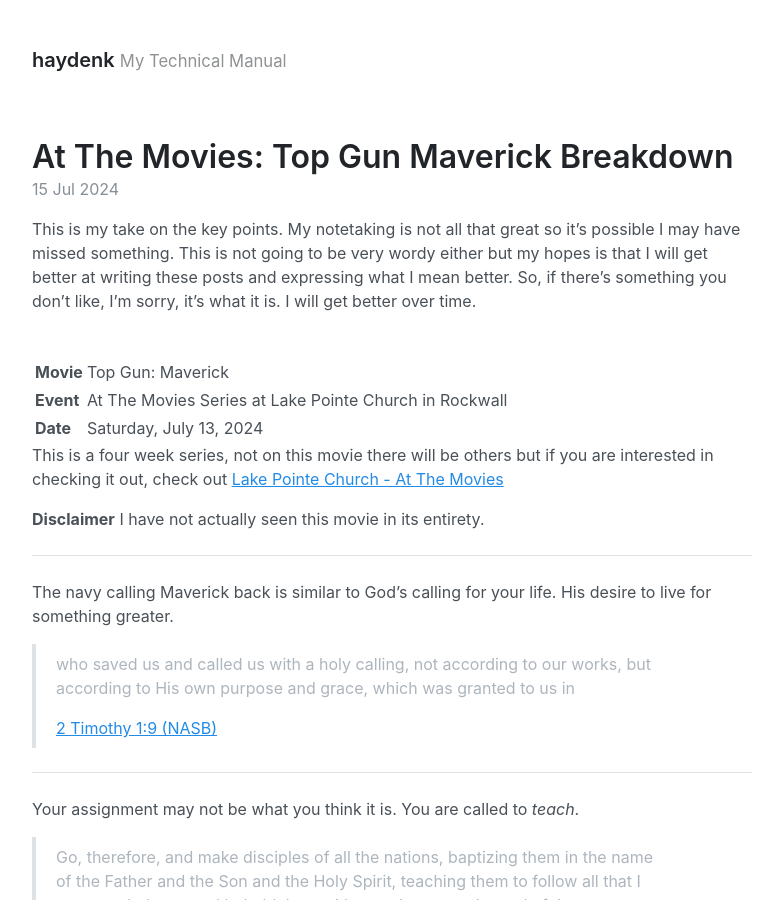
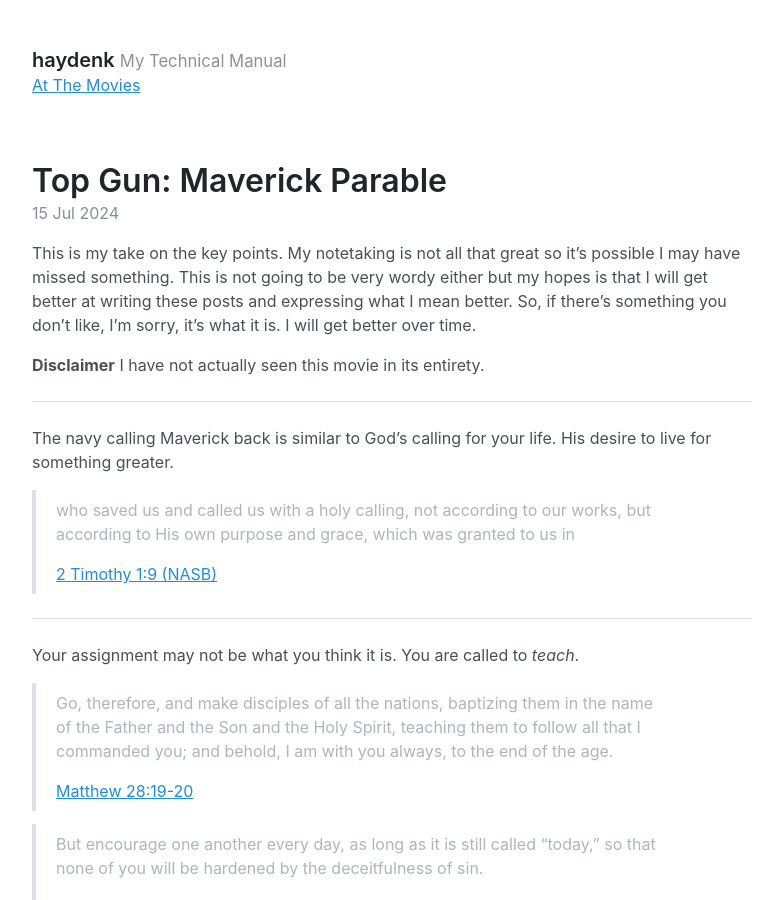
Before and after one commit to haydenk/haydenk.github.io, a Jekyll site: the page built from _posts/2024-07-15-at-the-movies-top-gun.md, in a window 1280 px wide and 900 px high. Shown: the whole window, without its empty margins (248-1031 px from the left). Built offline with Jekyll 4.4.1, drawn with Linux system fonts in a browser that asks for light colours.

Commit message:
create list page for atm and add to quicklinks

```diff
--- a/_includes/header.html
+++ b/_includes/header.html
@@ -3,4 +3,5 @@
         <a href="{{ site.baseurl }}/" title="Home">{{ site.title }}</a>
         <small>{{ site.tagline }}</small>
     </h3>
+    <a href="/at-the-movies">At The Movies</a>
 </header>
--- a/_posts/2024-07-15-at-the-movies-top-gun.md
+++ b/_posts/2024-07-15-at-the-movies-top-gun.md
@@ -1,23 +1,14 @@
 ---
 layout: post
-title: "At The Movies: Top Gun Maverick Breakdown"
+title: "Top Gun: Maverick Parable"
 date: 2024-07-15 11:23 -0500
-tags: atm atthemovies topgun maverick lakepointe
+tags: atm atthemovies topgun maverick lakepointe parables
 ---
 
 This is my take on the key points. My notetaking is not all that great so it's possible I may have missed something. This is not going to be
 very wordy either but my hopes is that I will get better at writing these posts and expressing what I mean better. So, if there's something
 you don't like, I'm sorry, it's what it is. I will get better over time.
 <!--more-->
-
-|||
-|:---|:---|
-|**Movie**|Top Gun: Maverick|
-|**Event**|At The Movies Series at Lake Pointe Church in Rockwall|
-|**Date**|Saturday, July 13, 2024|
-
-This is a four week series, not on this movie there will be others but if you are interested in checking it out,
-check out [Lake Pointe Church - At The Movies](https://lakepointe.church/at-the-movies/){:target="_blank"}
 
 **Disclaimer** I have not actually seen this movie in its entirety.
 
--- a/quick-links.html
+++ b/quicklinks.html
@@ -101,6 +102,8 @@
 
       -->
 
+      <a class="button button-github atm" href="/at-the-movies" target="_blank" rel="noopener" role="button">My Latest Posts</a><br>
+
       <!-- Generic Website -->
       <a class="button button-default" href="https://5digitalenergy.referralrock.com/l/HAYDENKING74/" target="_blank" rel="noopener" role="button"><img class="icon" aria-hidden="true" src="/images/icons/generic-website.svg" alt="5 Digital Energy">Are you a business looking for electricity?</a><br>
 
```
Also changed, not shown: other parts of quicklinks.html (+1 -0 lines), assets/quicklinks.css (+8 -0 lines), at_the_movies.md (added, +30 -0 lines), 1 other file.
